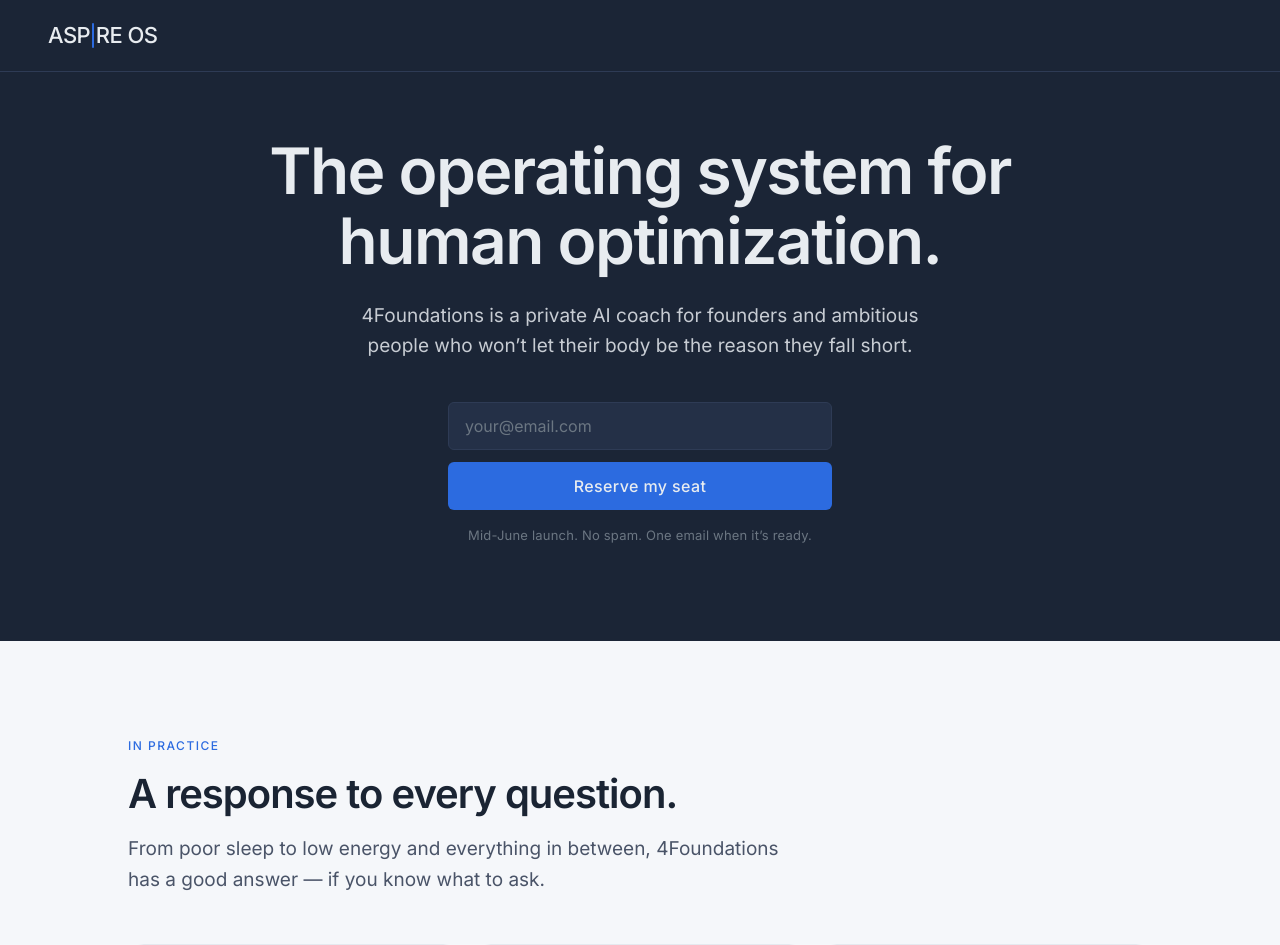
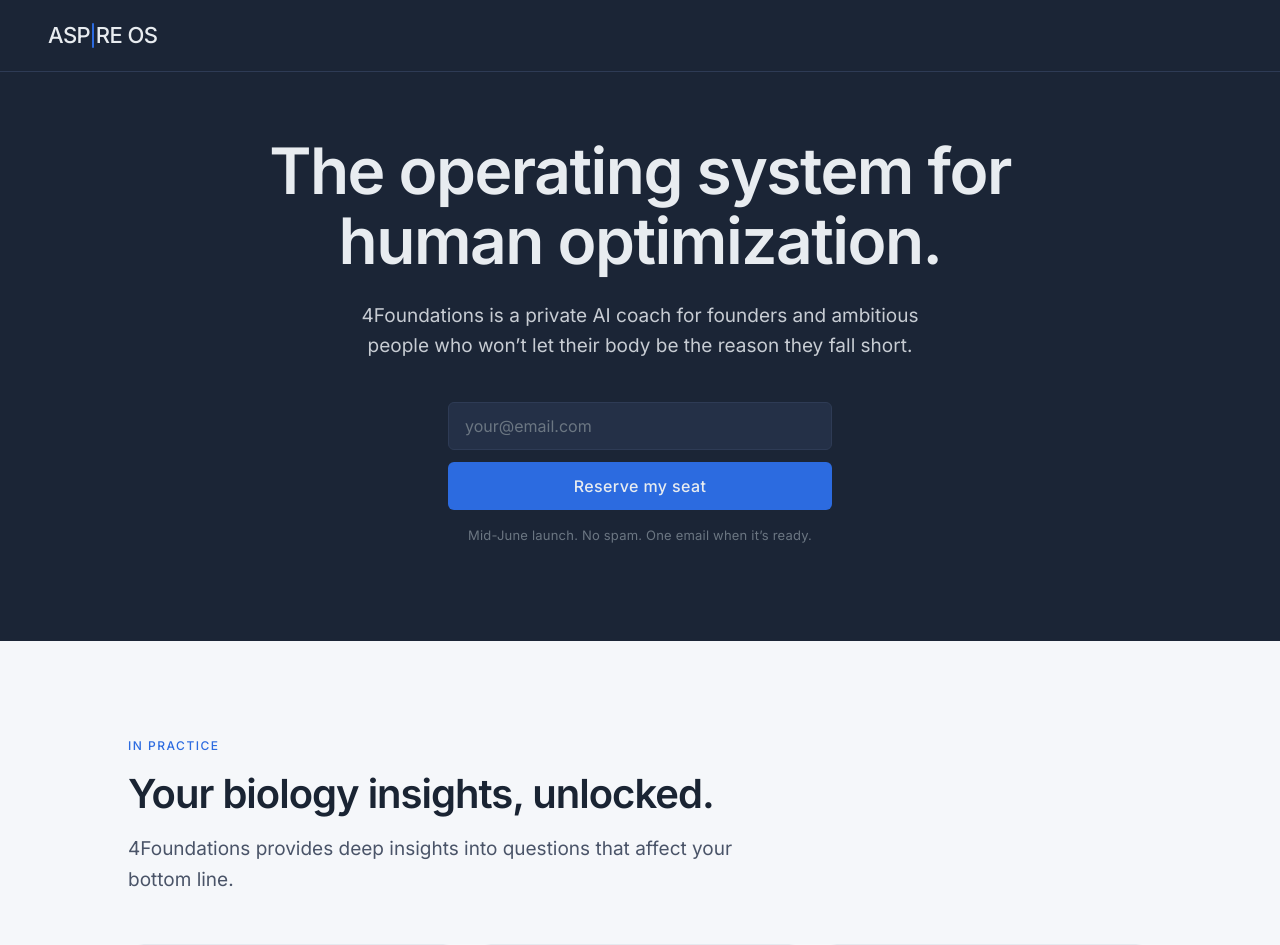
Before and after one commit to brikmann/aspire-os, a Next.js app in the folder aspire-os/: page / in a window 1280 px wide. Shown: the top 945 px of the page. Built offline with nearby package versions, Linux system fonts and the light colour scheme.

Commit message:
Update in practice section hero and subtext copy

```diff
--- a/aspire-os/src/app/page.tsx
+++ b/aspire-os/src/app/page.tsx
@@ -72,10 +72,10 @@
               In Practice
             </p>
             <h2 className="font-sans font-semibold text-[30px] md:text-[40px] leading-[1.15] tracking-[-1px] text-ink max-w-2xl">
-              A response to every question.
+              Your biology insights, unlocked.
             </h2>
             <p className="mt-4 font-sans font-normal text-[19px] leading-[1.65] text-ink-soft max-w-2xl">
-              From poor sleep to low energy and everything in between, 4Foundations has a good answer &mdash; if you know what to ask.
+              4Foundations provides deep insights into questions that affect your bottom line.
             </p>
           </FadeIn>
 
```
